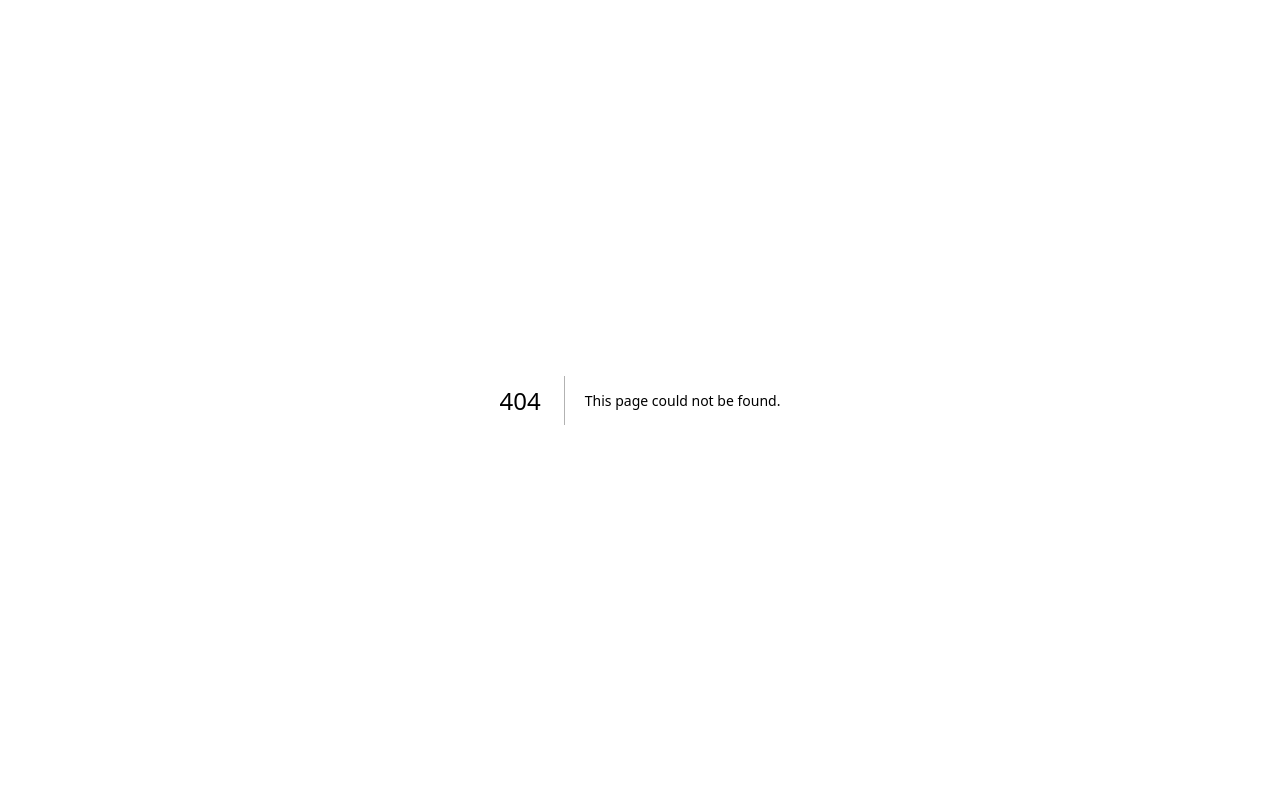
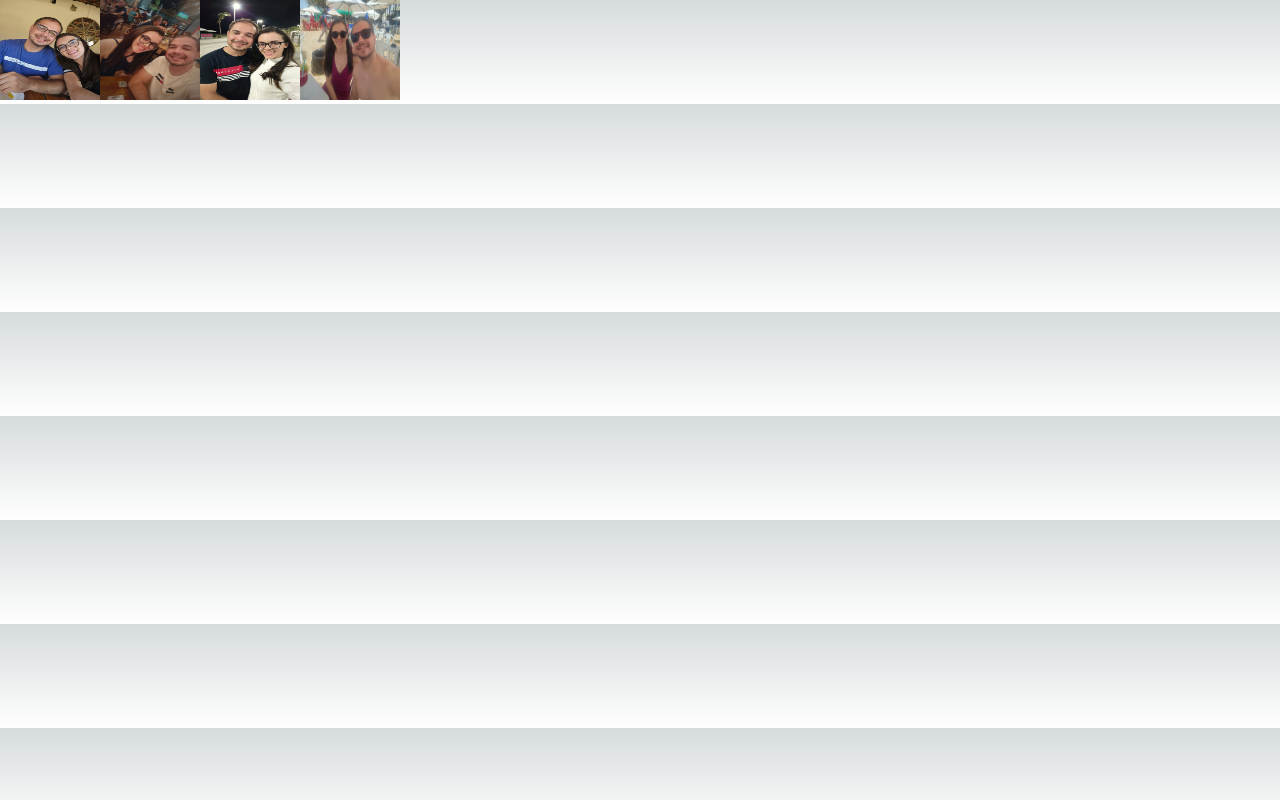
Before and after one commit to ThMedeiros/tt-front, a Next.js app: page /album in a window 1280 px wide. Before the commit this address had no page. Built offline with nearby package versions, Linux system fonts and the light colour scheme.

Commit message:
add album

```diff
--- a/package.json
+++ b/package.json
@@ -10,6 +10,7 @@
   },
   "dependencies": {
     "@ant-design/icons": "^5.2.6",
+    "@vercel/speed-insights": "^1.0.2",
     "antd": "^5.12.5",
     "next": "14.0.4",
     "react": "^18",
--- /dev/null
+++ b/src/app/album/page.js
@@ -0,0 +1,37 @@
+import Image from "next/image";
+import Foto1 from '../../../public/assets/images/01.jpeg'
+import Foto2 from '../../../public/assets/images/02.jpeg'
+import Foto3 from '../../../public/assets/images/03.jpeg'
+import Foto4 from '../../../public/assets/images/04.jpeg'
+
+
+export default function album() {
+    return (
+
+        <div>
+            <Image
+                src={Foto1}
+                height='100'
+                width='100'
+                alt="Foto" />
+
+            <Image
+                src={Foto2}
+                height='100'
+                width='100'
+                alt="Foto" />
+
+            <Image
+                src={Foto3}
+                height='100'
+                width='100'
+                alt="Foto" />
+
+            <Image
+                src={Foto4}
+                height='100'
+                width='100'
+                alt="Foto" />
+        </div>
+    )
+}
--- a/src/app/layout.js
+++ b/src/app/layout.js
@@ -1,5 +1,6 @@
 import { Inter } from 'next/font/google'
 import './globals.css'
+import { SpeedInsights } from "@vercel/speed-insights/next"
 
 const inter = Inter({ subsets: ['latin'] })
 
@@ -11,6 +12,7 @@ export const metadata = {
 export default function RootLayout({ children }) {
   return (
     <html lang="en">
+      <SpeedInsights/>
       <body className={inter.className}>{children}</body>
     </html>
   )
```
Also changed, not shown: 1 other file (tests, documents, lock files or other folders).
